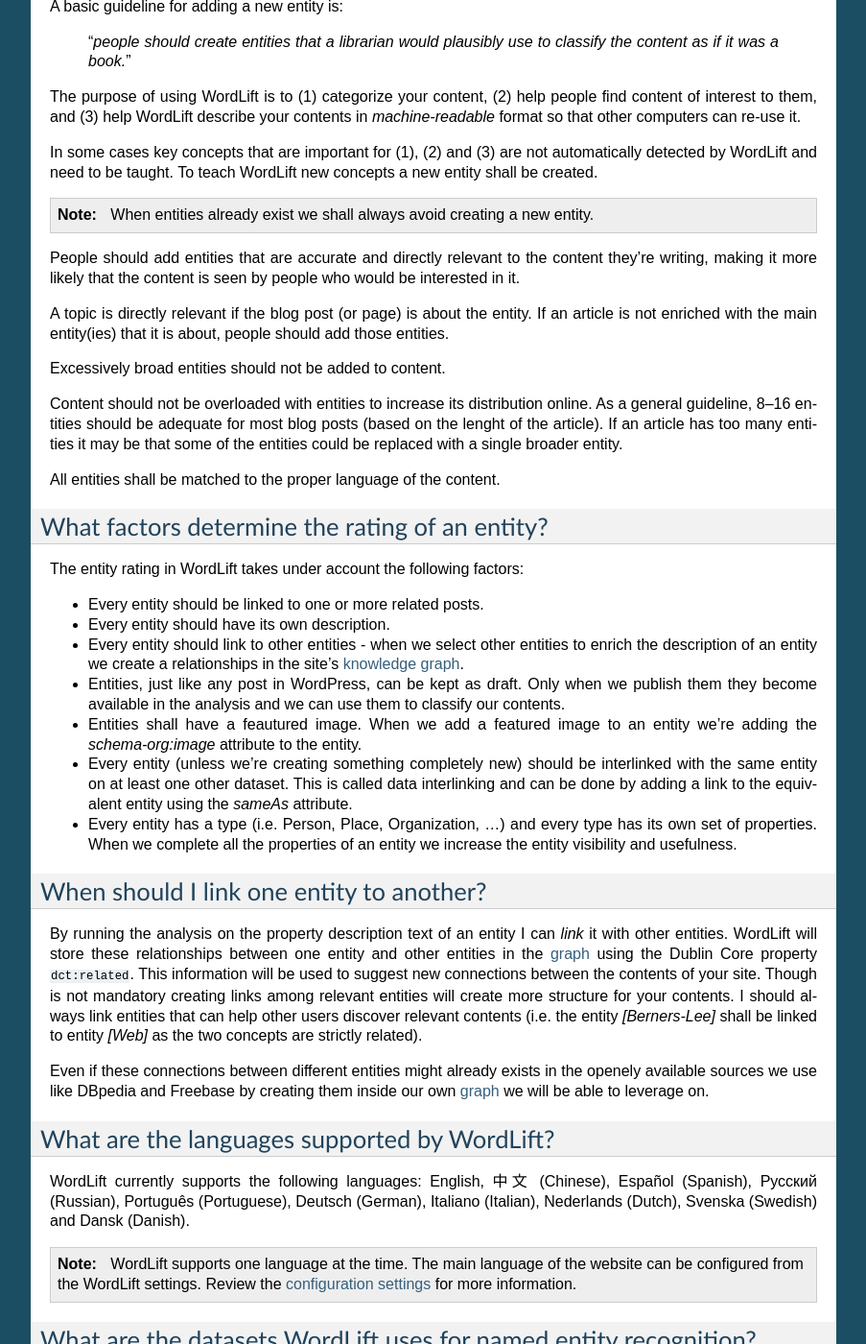
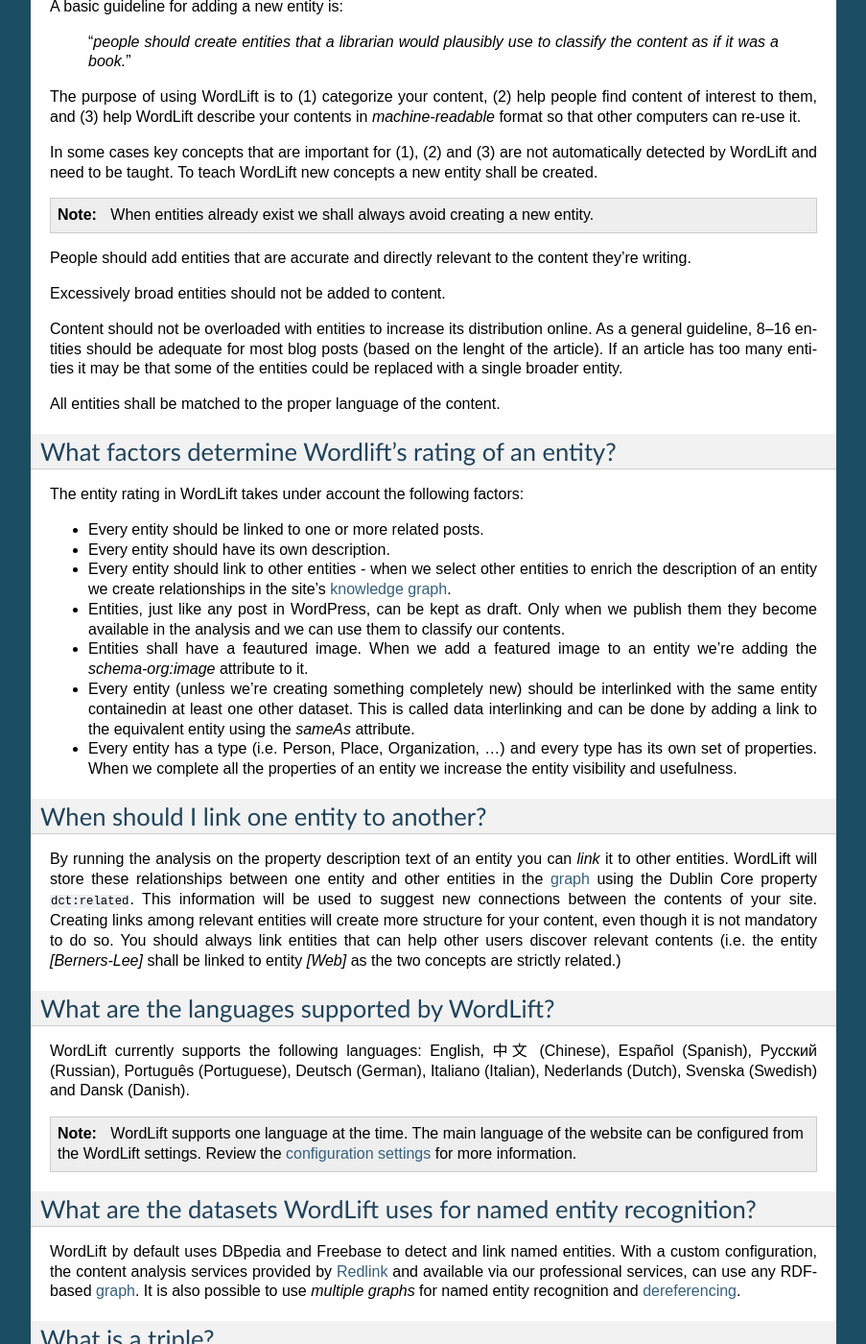
Before and after one commit to insideout10/wordlift-docs, a Sphinx documentation site: the page built from docs/faq.rst, in a window 1280 px wide and 1400 px high, scrolled down 985 px. Shown: the whole window at 96% size, without its empty margins (198-1101 px from the left). Built offline with Sphinx 7.4.7, drawn with Linux system fonts in a browser that asks for light colours; some of the changed text lies outside the part shown.

Commit message:
Update faq.rst
Fixed some typos.
Added consistency between first and second person (I vs You)
Deleted a few sentences which were complicating the subject.

```diff
--- a/docs/faq.rst
+++ b/docs/faq.rst
@@ -4,15 +4,15 @@
 Why shall I use WordLift?
 _____________
 
-The purpose of using WordLift is to (1) categorize your content, (2) help people find content of interest to them, and (3) help WordLift describe your contents in *machine-readable* format so that other computers can re-use it.
+The purpose of using WordLift is to (1) categorize your content, (2) help people find content of interest to them, and (3) help WordLift describe your content in *machine-readable* format so that other computers can re-use it.
 
 Why shall I publish my contents as Linked Data?
 _____________
 
-Richer metadata helps making content discoverable, searchable, and provides new means to reaching your audience.
-Organising web contents around concepts or entities rather than traditional web pages helps improve navigation, content re-use, content re-purposing and search engine rankings.
+Richer metadata helps making content discoverable, searchable, and provides new ways of reaching your audience.
+Organising web contents around concepts or entities rather than traditional web pages helps improving navigation, content re-use, content re-purposing and search engine rankings.
 
-Having content aggregations based on semantic annotations that use unambiguous Linked Data identifiers creates a richer navigation bringing the user experience to new levels of engagement.
+Organizing content based on semantic annotations, using unambiguous Linked Data identifiers, creates a richer navigation experience, bringing your user to a new level of engagement.
 
 Who is using Linked Data today in the Media Industry?
 _____________
@@ -31,9 +31,9 @@
 When should I create a new entity?
 _____________
 
-You should create a new entity when this is directly relevant to the content you're writing and doesn't already exist. When an entity is properly recognised by WordLift you shall edit this entity rather then creating a new one.
+You should create a new entity when this is directly relevant to the content you're writing and it doesn't already exist. When an entity is properly recognised by WordLift you shall edit this entity rather then creating a new one.
 
-You can add as many entity as you like.
+You can add as many entities as you like.
 
 What are the guidelines for creating new entities to annotate a blog post or a page?
 _____________
@@ -50,9 +50,7 @@
 
 	When entities already exist we shall always avoid creating a new entity.
 
-People should add entities that are accurate and directly relevant to the content they're writing, making it more likely that the content is seen by people who would be interested in it.
-
-A topic is directly relevant if the blog post (or page) is about the entity. If an article is not enriched with the main entity(ies) that it is about, people should add those entities.
+People should add entities that are accurate and directly relevant to the content they're writing.
 
 Excessively broad entities should not be added to content.
 
@@ -60,25 +58,23 @@
 
 All entities shall be matched to the proper language of the content.
 
-What factors determine the rating of an entity?
+What factors determine Wordlift's rating of an entity?
 _____________
 
 The entity rating in WordLift takes under account the following factors:
 
 - Every entity should be linked to one or more related posts.
 - Every entity should have its own description.
-- Every entity should link to other entities - when we select other entities to enrich the description of an entity we create a relationships in the site's `knowledge graph <key-concepts.html#knowledge-graph>`_.
+- Every entity should link to other entities - when we select other entities to enrich the description of an entity we create relationships in the site's `knowledge graph <key-concepts.html#knowledge-graph>`_.
 - Entities, just like any post in WordPress, can be kept as draft. Only when we publish them they become available in the analysis and we can use them to classify our contents.
-- Entities shall have a feautured image. When we add a featured image to an entity we’re adding the `schema-org:image` attribute to the entity.
-- Every entity (unless we’re creating something completely new) should be interlinked with the same entity on at least one other dataset. This is called data interlinking and can be done by adding a link to the equivalent entity using the `sameAs` attribute.
+- Entities shall have a feautured image. When we add a featured image to an entity we’re adding the `schema-org:image` attribute to it.
+- Every entity (unless we’re creating something completely new) should be interlinked with the same entity containedin at least one other dataset. This is called data interlinking and can be done by adding a link to the equivalent entity using the `sameAs` attribute.
 - Every entity has a type (i.e. Person, Place, Organization, …) and every type has its own set of properties. When we complete all the properties of an entity we increase the entity visibility and usefulness.
 
 When should I link one entity to another?
 _____________
 
-By running the analysis on the property description text of an entity I can *link* it with other entities. WordLift will store these relationships between one entity and other entities in the `graph <key-concepts.html#knowledge-graph>`_ using the Dublin Core property ``dct:related``. This information will be used to suggest new connections between the contents of your site. Though is not mandatory creating links among relevant entities will create more structure for your contents. I should always link entities that can help other users discover relevant contents (i.e. the entity *[Berners-Lee]* shall be linked to entity *[Web]* as the two concepts are strictly related).
-
-Even if these connections between different entities might already exists in the openely available sources we use like DBpedia and Freebase by creating them inside our own `graph <key-concepts.html#knowledge-graph>`_ we will be able to leverage on.
+By running the analysis on the property description text of an entity you can *link* it to other entities. WordLift will store these relationships between one entity and other entities in the `graph <key-concepts.html#knowledge-graph>`_ using the Dublin Core property ``dct:related``. This information will be used to suggest new connections between the contents of your site. Creating links among relevant entities will create more structure for your content, even though it is not mandatory to do so. You should always link entities that can help other users discover relevant contents (i.e. the entity *[Berners-Lee]* shall be linked to entity *[Web]* as the two concepts are strictly related.)
 
 What are the languages supported by WordLift?
 _____________
```
